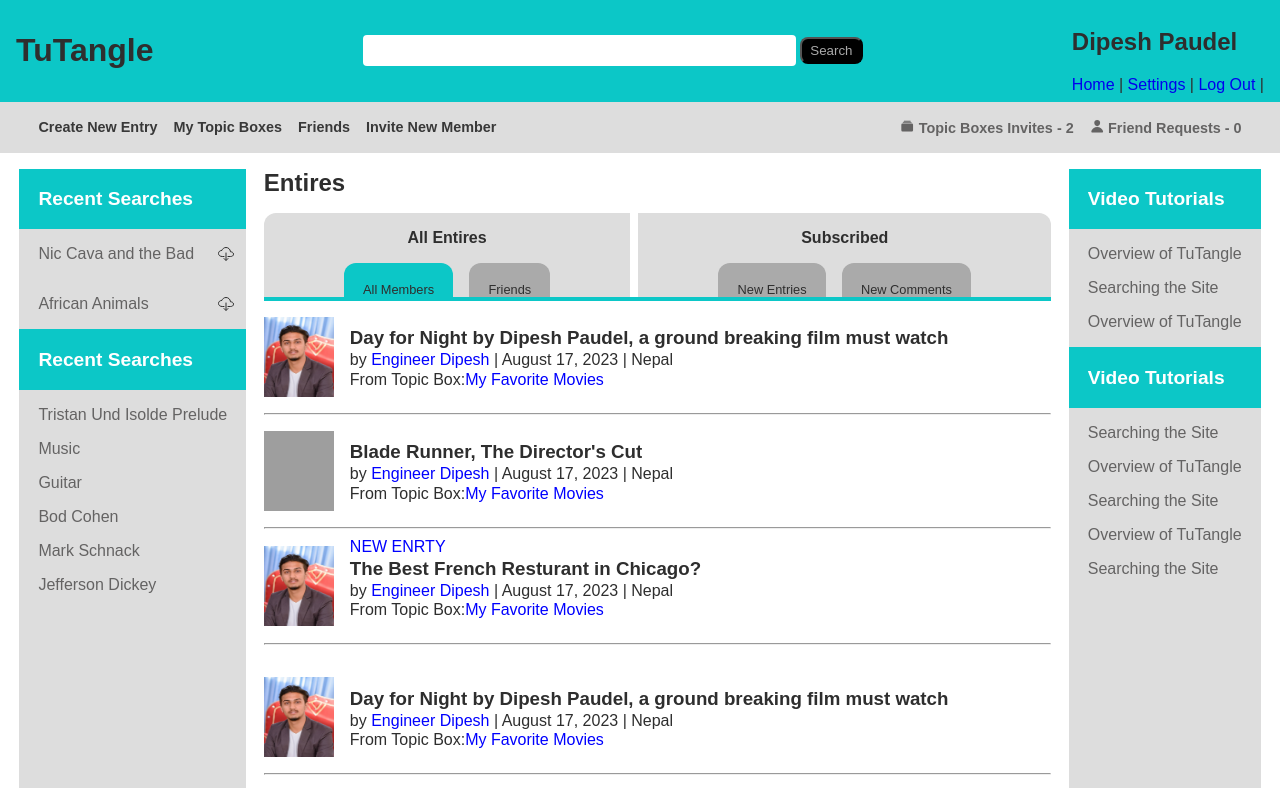
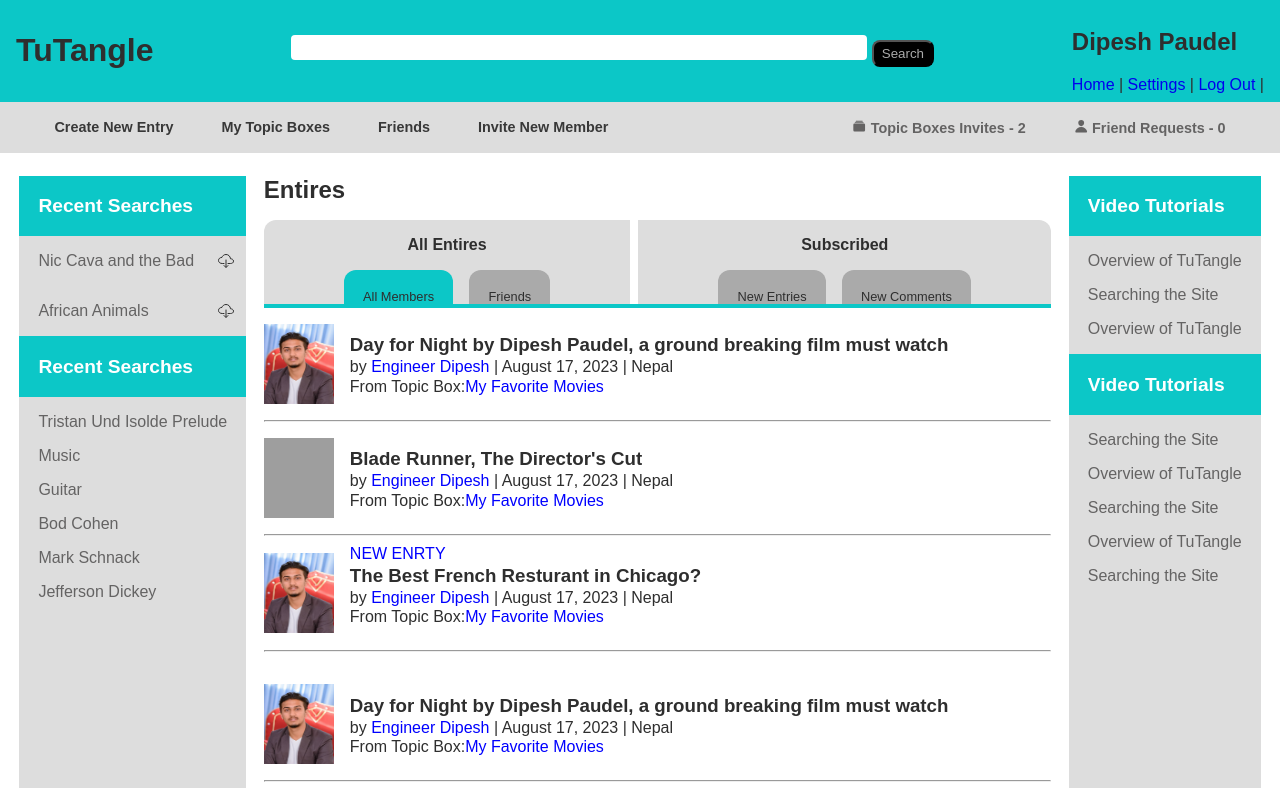
Before and after one commit to ErDipeshPaudel/TuTangle_Homepage_Clone, a plain HTML site: page index.html in a window 1280 px wide. Shown: the top 788 px of the page. Drawn offline with nearby package versions, Linux system fonts and the light colour scheme; grey boxes are pictures that could not be loaded.

Commit message:
Update styles.css

```diff
--- a/styles.css
+++ b/styles.css
@@ -15,9 +15,13 @@ body {
 }
 
 input {
-  padding: 0.5rem 8rem;
+  padding: 0.3rem;
+  width: 36rem;
+  height: 1.6rem;
   border-radius: 4px;
   border: none;
+  color: #202020;
+  font-size: 2rem;
 }
 
 .btn {
@@ -45,6 +49,14 @@ input {
 .nav-parts a {
   color: rgb(56, 56, 56);
   font-weight: 600;
+  transition: all 0.3s;
+  padding: 1rem;
+  border-radius: 4px;
+}
+a:hover {
+  color: rgb(68, 0, 0);
+  background-color: rgb(184, 184, 184);
+  box-shadow: inset 0.1rem 0.1rem 1rem rgb(170, 170, 170);
 }
 
 .invites a {
@@ -55,14 +67,25 @@ a {
   text-decoration: none;
 }
 
+.sticky {
+  position: fixed;
+  width: 100%;
+  z-index: 999;
+}
+
 section {
   display: flex;
   justify-content: space-between;
-  padding: 1rem 1.2rem;
+  padding: 11rem 1.2rem;
 }
 
 aside {
   background-color: #ddd;
+}
+
+.downloads:hover {
+  background-color: #c9c9c9;
+  cursor: pointer;
 }
 
 aside h2 {
@@ -125,6 +148,12 @@ main h1 {
 img {
   width: 70px;
   height: 80px;
+  transition: all 0.5s;
+  overflow: hidden;
+}
+
+img:hover {
+  transform: scale(1.2);
 }
 
 .people {
```
